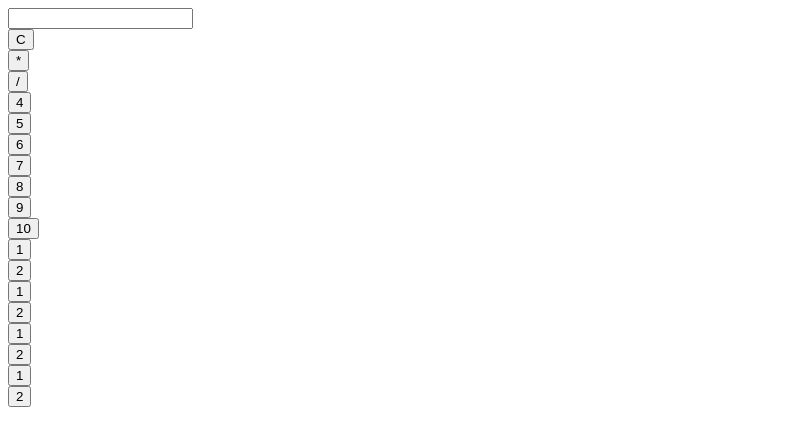
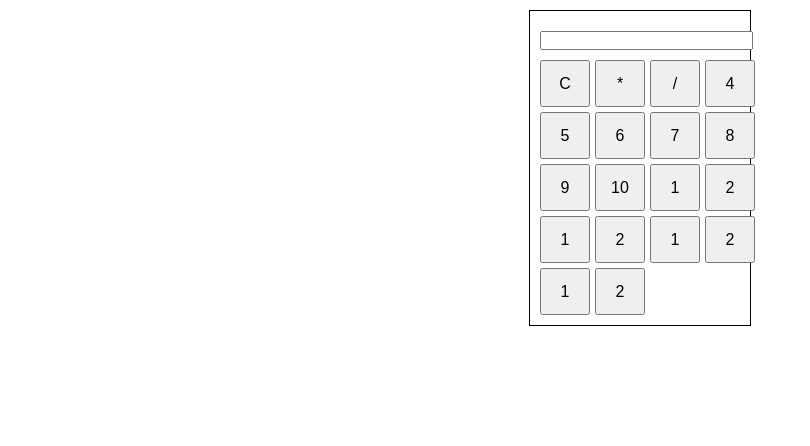
Before and after one commit to Bezliepkin/Calculator, a plain HTML site: page index.html in a window 1280 px wide. Shown: the whole page, without its empty margins (0-810 px from the left). Drawn offline with Linux system fonts and the light colour scheme.

Commit message:
написание стилей scss

```diff
--- a/assets/scss/style.scss
+++ b/assets/scss/style.scss
@@ -4,12 +4,25 @@
 }
 
 .calc-viev{
-.display{
-
+    margin: 10px auto 0;
+    display: block;
+    width: 200px;
+    padding: 10px;
+    border: 1px solid;
+.display .text-viev{
+    width: 209px;
+    margin: 10px auto 10px;
 }
 .grid-table{
     display: grid;
     grid-gap: 5px;
-    grid-template-columns: repeat(4, 25%);
+    grid-template-columns: repeat(4, 25%);// Закончил писать код именно тут, видео на 6:47 минуте
+    grid-auto-rows: repeat(auto-fill, auto);
+
+    input {
+        width: 100%;
+        height: 47px;
+        font-size: 16px;
+    }
 }
 }
--- a/index.html
+++ b/index.html
@@ -5,16 +5,16 @@
     <meta charset="UTF-8">
     <meta name="viewport" content="width=device-width, initial-scale=1.0">
     <title>Calculator</title>
+    <link rel="stylesheet" href="./assets/css/style.css">
 </head>
 
 <body>
     <div class="calc-viev">
         <div class="display">
             <form>
-
                 <input name="text-viev" class="text-viev" type="text">
-
             </form>
+        </div>
             <div class="grid-table">
                 <div class="element"><input type="button" value="C"></div>
 
@@ -41,7 +41,6 @@
                 <div class="element"><input type="button" value="2"></div>
                 </div>
             </div>
-        </div>
     </div>
 </body>
 
```
Also changed, not shown: assets/css/style.css.
